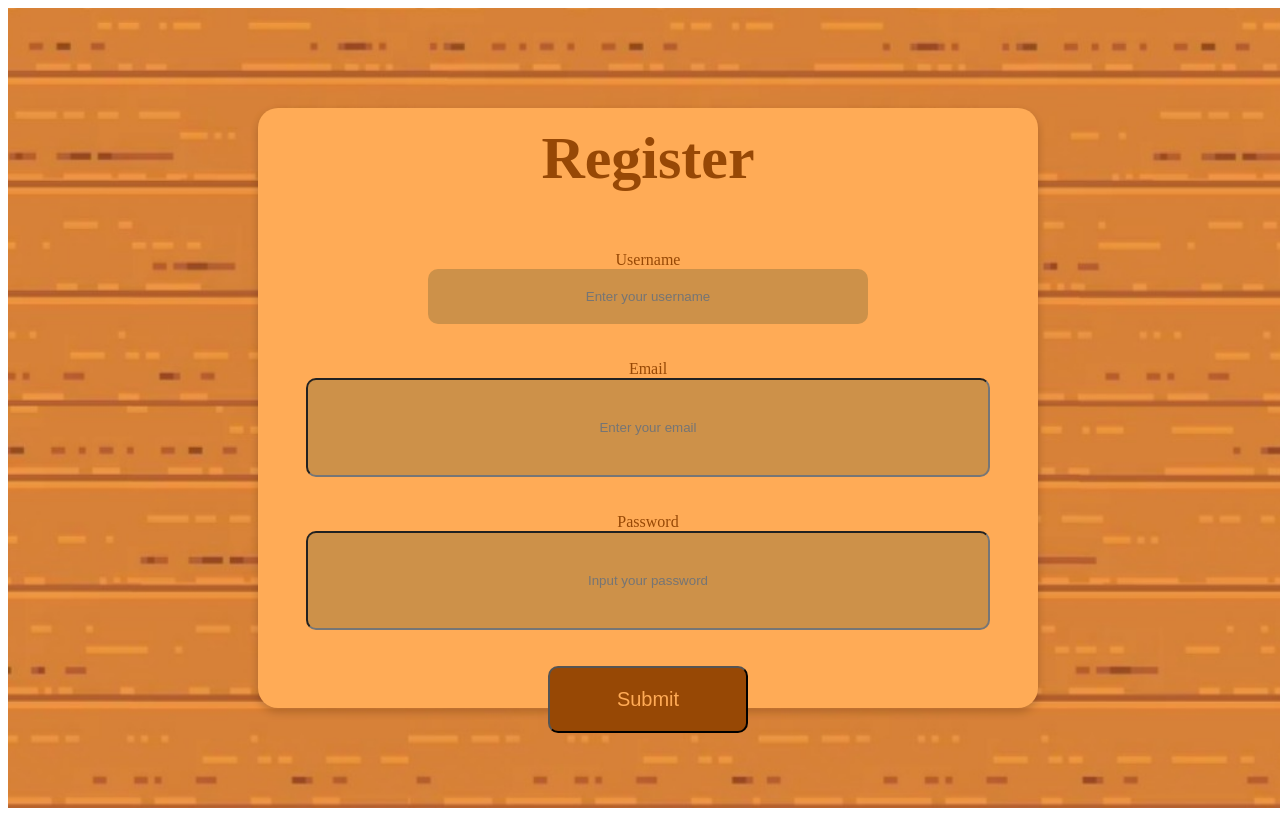
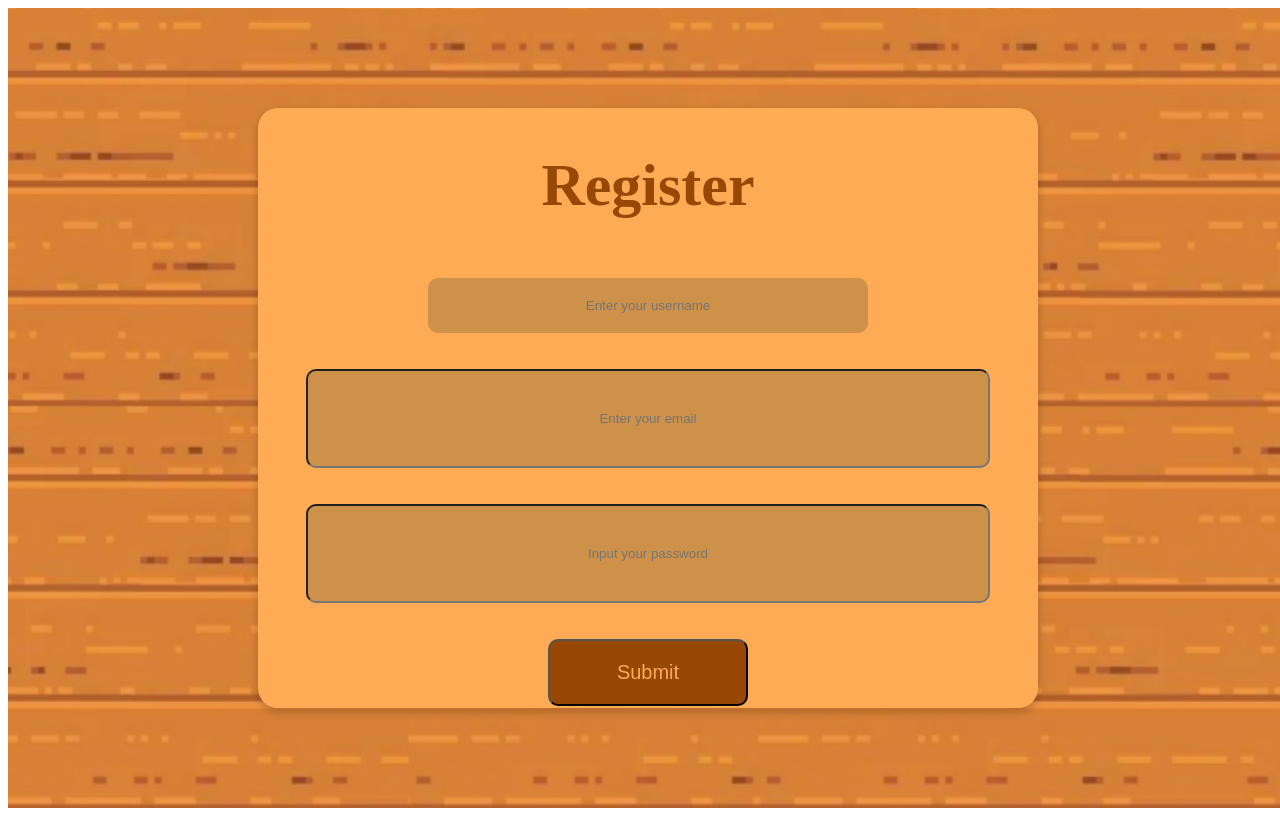
Before and after one commit to Rahela888/hosting_programsko, a Vue app: page /register in a window 1280 px wide. Built offline with nearby package versions, Linux system fonts and the light colour scheme.

Commit message:
Update Register.vue

```diff
--- a/src/views/Register.vue
+++ b/src/views/Register.vue
@@ -5,21 +5,18 @@
     <h1>Register</h1>
     <br/>
 
-
-
-    <label for="username">Username</label>
     <input type="text" id="username" name="username" placeholder="Enter your username" required  v-model="username"/>
 
     <br />
     <br/>
 
-    <label for="email">Email</label>
+
     <input type="email" id="email" name="email" placeholder="Enter your email" required  v-model="email"/>
 
     <br />
     <br />
 
-    <label for="password">Password</label>
+
     <input type="password" id="password" name="password" placeholder="Input your password" required v-model="password" />
 
     <br />
```
